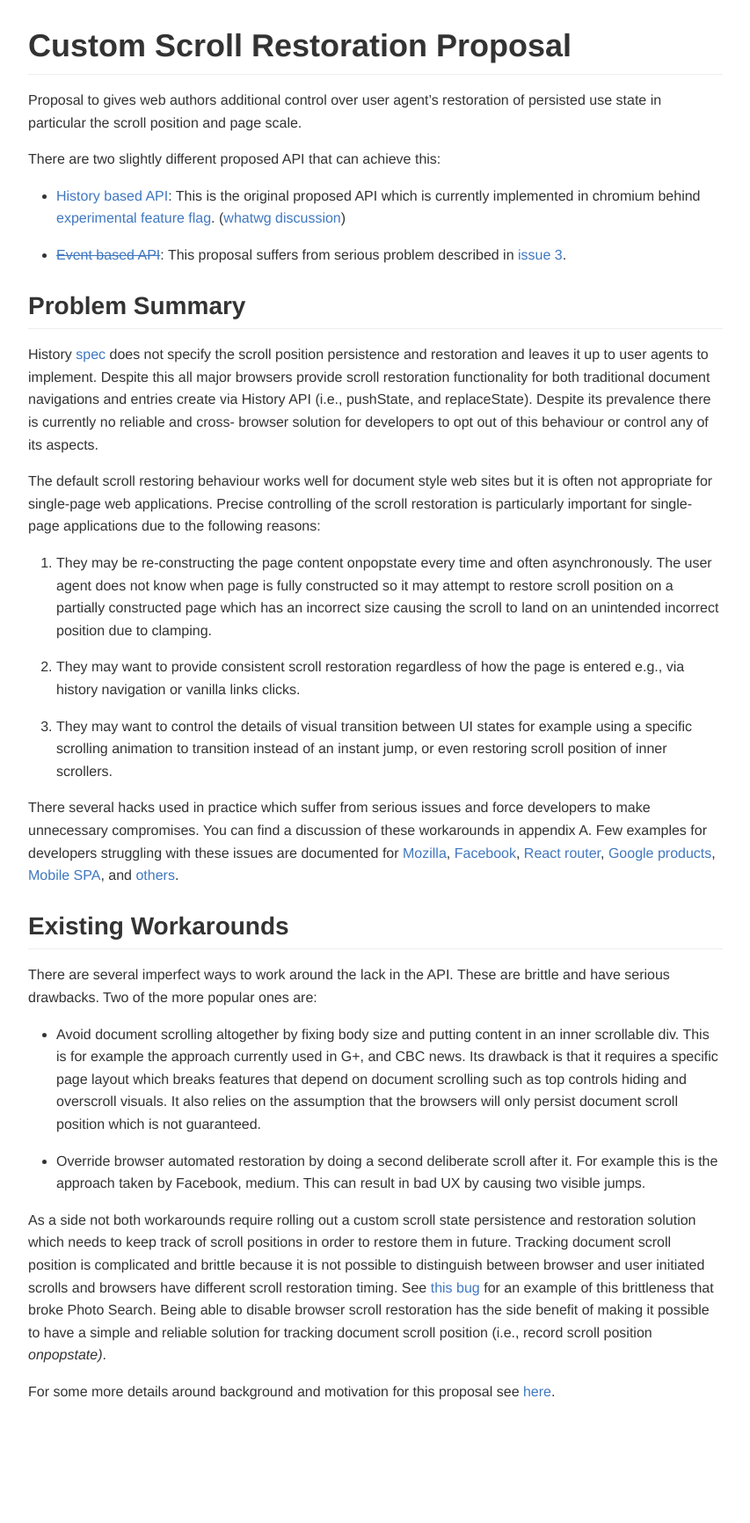
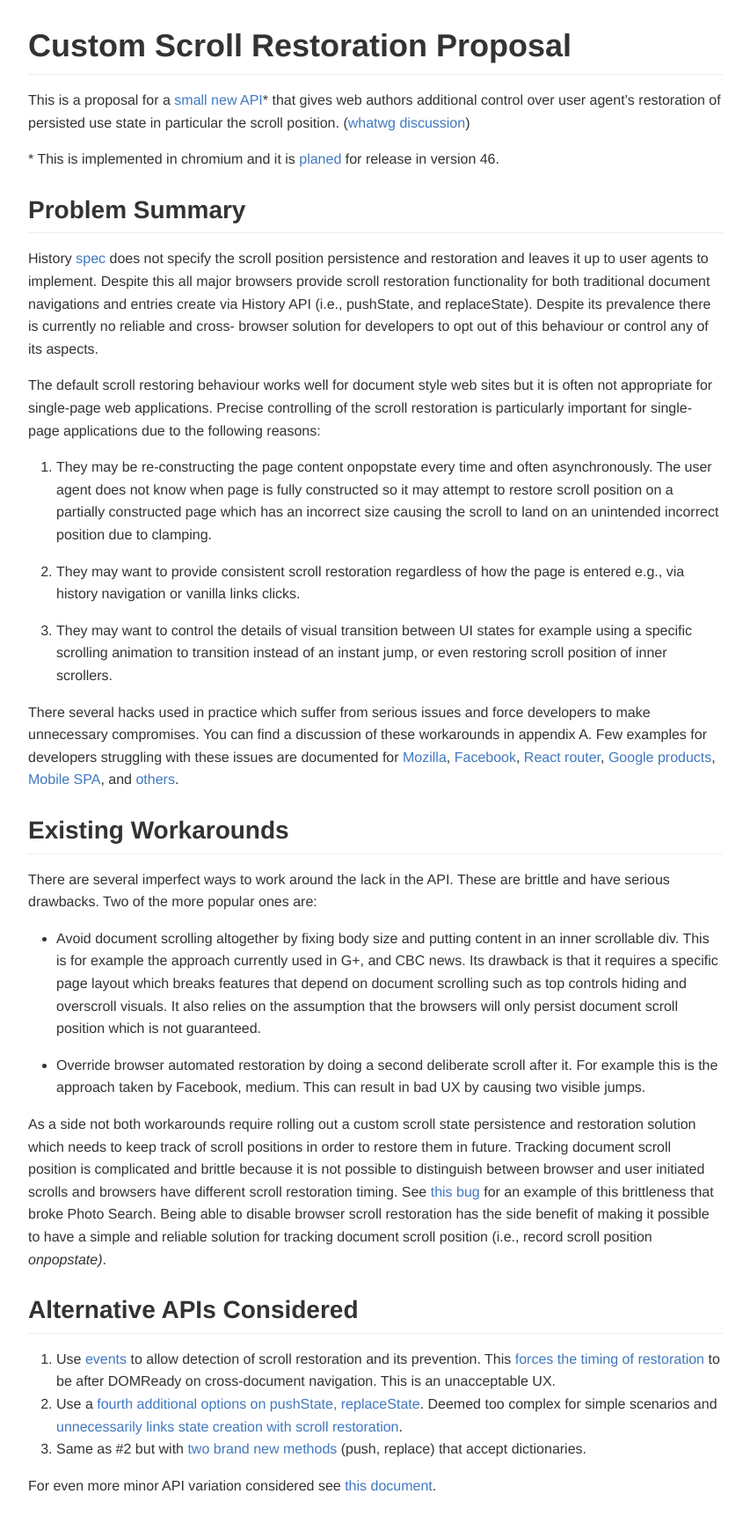
Before and after one commit to majido/scroll-restoration-proposal, a Jekyll site: the page built from index.md, in a window 1280 px wide. Shown: the whole page at 88% size, without its empty margins (213-1066 px from the left). Built offline with Jekyll 4.4.1, drawn with Linux system fonts in a browser that asks for light colours; before the commit the page ends 1624 px from its top, so only the background shows below that.

Commit message:
More details around altenative APIs considered

```diff
--- a/index.md
+++ b/index.md
@@ -7,18 +7,12 @@ layout: markdown
 Custom Scroll Restoration Proposal
 ==================================
 
-Proposal to gives web authors additional control over user agent's restoration
-of persisted use state in particular the scroll position and page scale.
+This is a proposal for a [small new API](history-based-api.html)\* that gives
+web authors additional control over user agent's restoration of persisted use
+state in particular the scroll position. ([whatwg discussion][whatwg])
 
-There are two slightly different proposed API that can achieve this:
-
-- [History based API](history-based-api.html): This is the original proposed API
-   which is currently implemented in chromium behind [experimental feature
-   flag][chromeflag]. ([whatwg discussion][whatwg])
-
-- [~~Event based API~~](event-based-api.html): This proposal suffers from serious
-  problem described in [issue 3](https://github.com/majido/scroll-
-  restoration-proposal/issues/3).
+\* This is implemented in chromium and it is [planed][chromestatus]
+for release in version 46.
 
 
 ## Problem Summary
@@ -85,8 +79,20 @@ reliable solution for tracking document scroll position (i.e., record scroll
 position *onpopstate)*.
 
 
-For some more details around background and motivation for this proposal
-see [here][background].
+## Alternative APIs Considered
+
+1. Use [events][2] to allow detection of scroll restoration and its
+prevention. This [forces the timing of restoration][3] to be after DOMReady on
+cross-document navigation. This is an unacceptable UX.
+2. Use a [fourth additional options on pushState, replaceState][4]. Deemed too
+complex for simple scenarios and [unnecessarily links state creation with
+scroll restoration][5].
+3. Same as #2 but with [two brand new methods][6] (push, replace) that accept
+dictionaries.
+
+For even more minor API variation considered see [this document][background].
+
+
 
 [background]: https://docs.google.com/document/d/1Tiu8PjvBtNOAgeh6yrs7bOrXxQcavQLiNtRJ_ToLlVM/edit
 [spec]: http://www.w3.org/TR/html51/browsers.html#history
@@ -100,3 +106,10 @@ see [here][background].
 
 [position-tracking-bug]: https://code.google.com/p/chromium/issues/detail?id=474579
 [chromeflag]: chrome://flags/#enable-experimental-web-platform-features
+[chromestatus]: https://www.chromestatus.com/feature/5657284784947200
+
+[2]: http://majido.github.io/scroll-restoration-proposal/event-based-api.html
+[3]: https://github.com/majido/scroll-restoration-proposal/issues/3
+[4]: https://lists.w3.org/Archives/Public/public-whatwg-archive/2015Mar/0070.html
+[5]: https://lists.w3.org/Archives/Public/public-whatwg-archive/2015Jul/0052.html
+[6]: https://lists.w3.org/Archives/Public/public-whatwg-archive/2015Mar/0166.html
```
